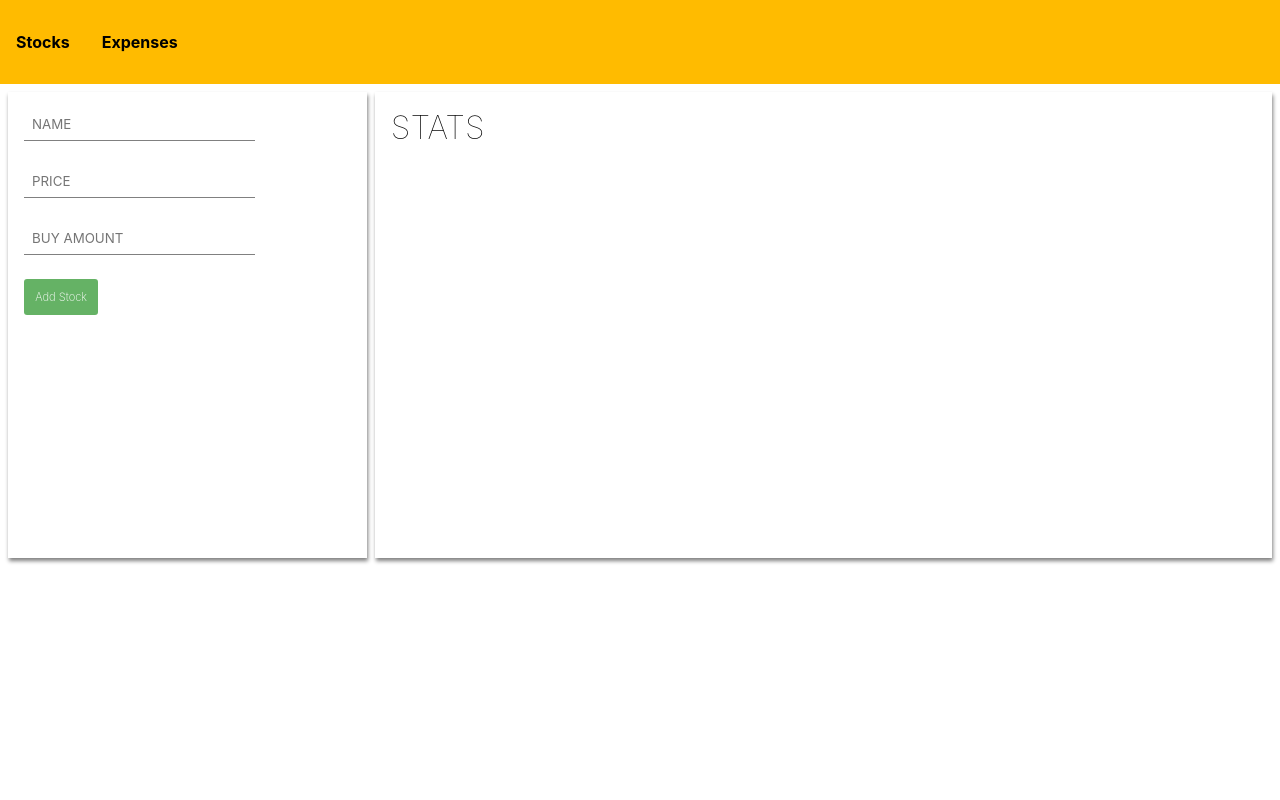
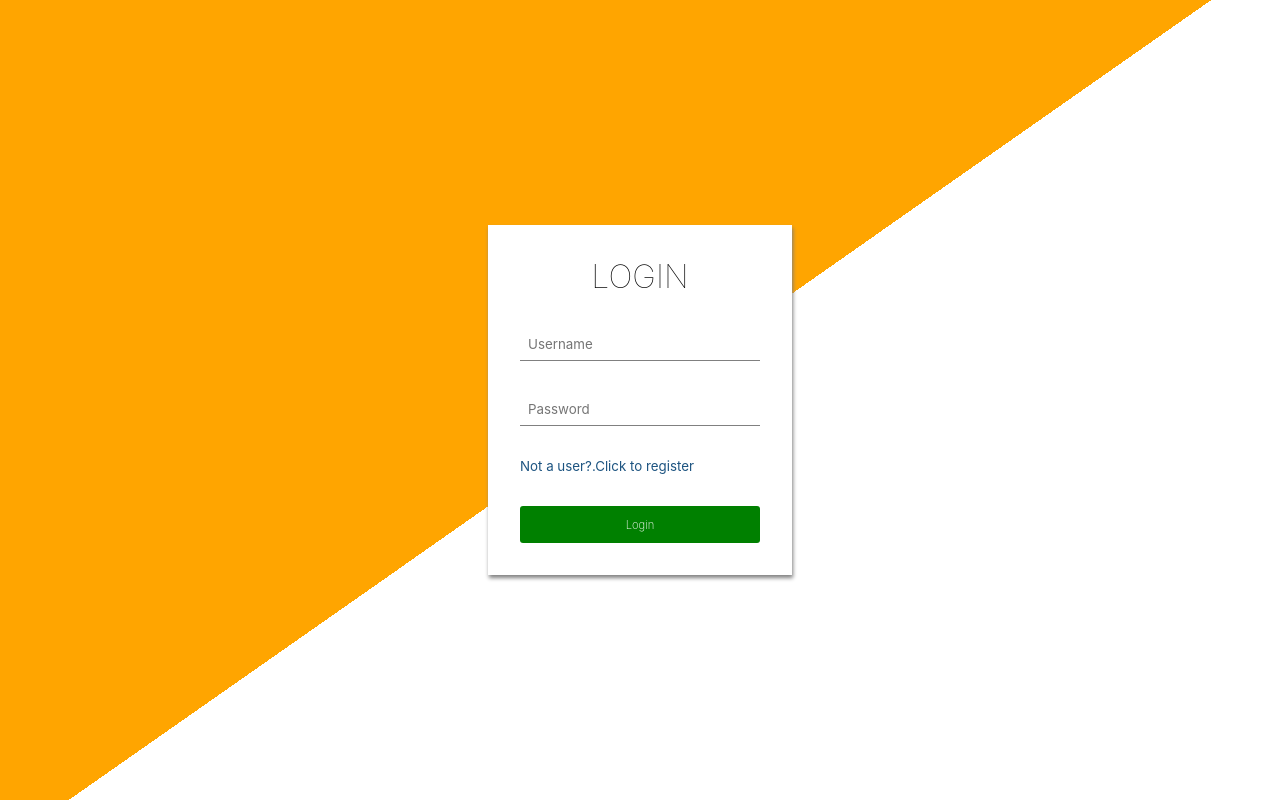
Before and after one commit to Simonanilgeorge/task-tracker-frontend, an Angular app: page / in a window 1280 px wide. Built offline with nearby package versions, Linux system fonts and the light colour scheme; no server answers.

Commit message:
register form

```diff
--- a/src/app/app-routing.module.ts
+++ b/src/app/app-routing.module.ts
@@ -2,9 +2,10 @@ import { NgModule } from '@angular/core';
 import { RouterModule, Routes } from '@angular/router';
 import { StocksComponent } from './components/stocks/stocks.component'
 import { ExpensesComponent } from './components/expenses/expenses.component'
+import {LoginComponent} from './components/login/login.component'
 
 const routes: Routes = [
-  { path: '', pathMatch: 'full', component: StocksComponent },
+  { path: '', pathMatch: 'full', component: LoginComponent },
   {path:'stocks',component:StocksComponent},
   {path:'expenses',component:ExpensesComponent}
 ];
--- a/src/app/components/expenses/expenses.component.ts
+++ b/src/app/components/expenses/expenses.component.ts
@@ -2,6 +2,7 @@ import { Component, OnInit } from '@angular/core';
 import { Validators, FormBuilder, FormArray, FormGroup } from '@angular/forms';
 
 import { ExpensesService } from '../../services/expenses.service'
+import {LoginService} from '../../services/login.service'
 
 @Component({
   selector: 'app-expenses',
@@ -45,10 +46,13 @@ export class ExpensesComponent implements OnInit {
     fruits: this.fb.array([])
   })
 
-  constructor(private fb: FormBuilder, private expensesService: ExpensesService) { }
+  constructor(private fb: FormBuilder, private expensesService: ExpensesService,private loginService:LoginService) { }
+
 
   ngOnInit(): void {
+    this.loginService.checkSessionStorage()
     this.getAllExpenses()
+
   }
 
   get fruits() {
--- a/src/app/components/login/login.component.css
+++ b/src/app/components/login/login.component.css
@@ -0,0 +1,40 @@
+.grid-container {
+  flex: 1;
+background: linear-gradient(145deg, orange 0% 50%,white 50% 100%);
+
+  display: grid;
+  /* grid-template-columns: repeat(1, 0.27fr); */
+  /* grid-template-rows: repeat(1, 0.5fr); */
+  justify-content: center;
+  align-content: center;
+  padding: 1em;
+}
+
+.form {
+  display: grid;
+  grid-template-columns: repeat(1, 1fr);
+  justify-items: stretch;
+  align-content: center;
+  padding: 2em;
+  width:19em;
+  gap:2em;
+}
+/* input,button{
+    border:1px solid black;
+} */
+
+h1{
+    text-align: center;
+
+    position:relative;
+    display: block;
+    /* background:linear-gradient(red,rgb(128, 0, 64)); */
+    /* color:transparent; */
+    /* background-clip: text; */
+
+}
+
+
+input{
+    text-transform: initial;
+}
--- a/src/app/components/login/login.component.html
+++ b/src/app/components/login/login.component.html
@@ -1 +1,30 @@
-<p>login works!</p>
+<div class="container">
+    <app-toast [toast]="toast" (test)="toast.active=$event"></app-toast>
+
+    <div class="grid-container">
+        <span *ngIf="!registerFlag">
+            <div class="form card" [formGroup]="form">
+                <h1>Login</h1>
+                <input type="text" formControlName="username" placeholder="Username">
+                <input type="password" formControlName="password" placeholder="Password">
+
+                <small style="color:rgb(29, 84, 129);cursor: pointer;" (click)="registerFlag=true">Not a user?.Click to register</small>
+                <button class="button submit" (click)="login()">login</button>
+
+            </div>
+        </span>
+        <span *ngIf="registerFlag">
+            <div class="form card" [formGroup]="registerUserForm">
+                <h1>Register User</h1>
+                <input type="text" formControlName="username" placeholder="Username">
+                <input type="password" formControlName="registerPassword" placeholder="Password">
+                <input type="password" formControlName="confirmPassword" placeholder="Confirm Password">
+                <small style="color:red;" *ngIf="confirmPassword.dirty && registerPassword.value!=confirmPassword.value">Passwords do not match</small>
+                <small style="color:rgb(29, 84, 129);cursor: pointer;" (click)="registerFlag=false">Login</small>
+                <button class="button submit" (click)="registerUser()">register user</button>
+            </div>
+        </span>
+    </div>
+
+
+</div>
--- a/src/app/components/login/login.component.ts
+++ b/src/app/components/login/login.component.ts
@@ -1,4 +1,8 @@
 import { Component, OnInit } from '@angular/core';
+import { Validators, FormBuilder, FormArray, FormGroup } from '@angular/forms';
+import { faGrinTongueSquint } from '@fortawesome/free-solid-svg-icons';
+import {LoginService} from '../../services/login.service'
+import { Router, ActivatedRoute, ParamMap } from '@angular/router';
 
 @Component({
   selector: 'app-login',
@@ -7,9 +11,77 @@ import { Component, OnInit } from '@angular/core';
 })
 export class LoginComponent implements OnInit {
 
-  constructor() { }
+  registerFlag:boolean=false
+
+
+  toast = {
+    active: false,
+    message: null,
+    severity: null
+  }
+
+  form=this.fb.group({
+    username:[{value:"",disabled:false},Validators.required],
+    password:[{value:"",disabled:false},Validators.required]
+  })
+
+  registerUserForm=this.fb.group({
+    username:[{value:"",disabled:false},Validators.required],
+    registerPassword:[{value:"",disabled:false},Validators.required],
+    confirmPassword:[{value:"",disabled:false},Validators.required]
+  })
+  constructor(private fb:FormBuilder,private loginService:LoginService,private router:Router) { }
 
   ngOnInit(): void {
   }
 
+  get password(){
+    return this.form.get("password")
+  }
+  get confirmPassword(){
+    return this.registerUserForm.get("confirmPassword")
+  }
+  get registerPassword(){
+    return this.registerUserForm.get("registerPassword")
+  }
+
+
+
+  login(){
+
+    this.loginService.login(this.form.getRawValue()).subscribe((res)=>{
+      console.log(res)
+      if(res.message=="success"){
+        sessionStorage.setItem("token", res.token)
+        this.router.navigate(['stocks'])
+      }
+      else{
+        this.showToastMessage("Invalid credentials","danger")
+      }
+    })
+  }
+
+  registerUser(){
+
+    this.loginService.register(this.registerUserForm.getRawValue()).subscribe((res)=>{
+      this.showToastMessage("User added",res.message)
+      this.registerFlag=false
+    })
+
+
+
+  }
+
+
+    // set attributes for toast message
+    showToastMessage(message, severity) {
+
+      // to detect changes use stringify
+      this.toast = JSON.parse(JSON.stringify({
+        message: message,
+        severity: severity,
+        active: true
+      }))
+
+    }
 }
--- a/src/app/components/nav/nav.component.css
+++ b/src/app/components/nav/nav.component.css
@@ -1,50 +1,62 @@
-
-
-nav{
-
+nav {
   padding: 1em;
   display: flex;
+
+justify-content: space-between;
   background: var(--navbar-bg);
-    gap:2em;
-}
-
-p{
-    /* border:1px solid black; */
-    padding:1em 0;
-    font-weight: bolder;
-    cursor: pointer;
-    position:relative;
-    transition:100ms ease-in-out;
-}
-p::before{
-    position: absolute;
-    content: "";
-    left:0;
-    bottom: 0;
-    width: 0%;
-    height:0.1em;
-    background: #62210d;
-    transition:300ms ease-in-out;
-}
-p:hover{
-    color: #62210d;
-}
-p:hover::before {
-    width: 100%;
+  gap: 2em;
 
 }
 
-.active{
+.main-links{
+
+    display: flex;
+    gap: 2em;
+}
+
+p {
+
+  padding: 1em 0;
+  font-weight: bolder;
+  cursor: pointer;
+  position: relative;
+  transition: 100ms ease-in-out;
+}
+.links::before {
+  position: absolute;
+  content: "";
+  left: 0;
+  bottom: 0;
+  width: 0%;
+  height: 0.1em;
+  background: #62210d;
+  transition: 300ms ease-in-out;
+}
+.links:hover {
+  color: #62210d;
+}
+.links:hover::before {
+  width: 100%;
+}
+
+.active {
   color: #62210d;
   position: relative;
-
 }
-.active::after{
+.active::after {
   position: absolute;
   content: "";
-    left:0;
+  left: 0;
   bottom: 0;
   width: 100%;
-    height:0.1em;
+  height: 0.1em;
   background: #62210d;
 }
+
+.logout {
+color:white;
+}
+
+.logout:hover{
+color: #41555f;
+}
--- a/src/app/components/nav/nav.component.html
+++ b/src/app/components/nav/nav.component.html
@@ -1,6 +1,10 @@
 <nav>
+    <div class="main-links">
     <p class="links" routerLink="/stocks" routerLinkActive="active">Stocks</p>
     <p class="links" routerLink="/expenses" routerLinkActive="active">Expenses</p>
+</div>
+
+    <p class="logout" routerLink="/"  (click)="logout()" >Logout</p>
 
 
 </nav>
--- a/src/app/components/nav/nav.component.ts
+++ b/src/app/components/nav/nav.component.ts
@@ -1,4 +1,5 @@
 import { Component, OnInit } from '@angular/core';
+import {LoginService} from '../../services/login.service'
 
 @Component({
   selector: 'app-nav',
@@ -7,9 +8,15 @@ import { Component, OnInit } from '@angular/core';
 })
 export class NavComponent implements OnInit {
 
-  constructor() { }
+  constructor(private loginService:LoginService) { }
 
   ngOnInit(): void {
   }
 
+
+  logout(){
+    this.loginService.logout()
+  }
+
+
 }
--- a/src/app/components/stocks/stocks.component.ts
+++ b/src/app/components/stocks/stocks.component.ts
@@ -1,6 +1,7 @@
 import { Component, OnInit } from '@angular/core';
 import { StocksService } from '../../services/stocks.service'
 import { Validators, FormBuilder, FormArray, FormGroup } from '@angular/forms';
+import {LoginService} from '../../services/login.service'
 // import { runInThisContext } from 'vm';
 
 @Component({
@@ -68,12 +69,14 @@ export class StocksComponent implements OnInit {
     currentAmount: [{ value: null, disabled: false }, Validators.required]
   })
 
-  constructor(private stockService: StocksService, private fb: FormBuilder) { }
+  constructor(private stockService: StocksService, private fb: FormBuilder,private loginService:LoginService) { }
 
 
 
   ngOnInit(): void {
+    this.loginService.checkSessionStorage()
     this.getAllStocks()
+
   }
 
   get name(): string | any {
--- /dev/null
+++ b/src/app/services/login.service.ts
@@ -0,0 +1,53 @@
+import { Injectable } from '@angular/core';
+import { HttpClient, HttpHeaders } from '@angular/common/http';
+import { Observable, throwError } from 'rxjs';
+import { Router, ActivatedRoute, ParamMap } from '@angular/router';
+
+@Injectable({
+  providedIn: 'root'
+})
+export class LoginService {
+
+  constructor(private http: HttpClient,private router:Router) { }
+
+
+  // this.http.get(url, header)
+  private loginUrl = "http://localhost:5000/api/login"
+  private registerUrl = "http://localhost:5000/api/register"
+
+  login(data): Observable<any> {
+
+
+    return this.http.post(this.loginUrl, data)
+  }
+
+  register(data): Observable<any> {
+
+    return this.http.post(this.registerUrl, data)
+  }
+
+  testGetRegister() {
+    let header = {
+      headers: new HttpHeaders()
+        .set('Authorization', `Bearer ${sessionStorage.getItem("token")}`)
+    }
+    return this.http.get(this.registerUrl, header)
+  }
+
+checkSessionStorage(){
+  if(sessionStorage.getItem("token")){
+    return
+  }
+  else{
+    this.router.navigate(["/"])
+  }
+}
+
+  logout() {
+
+    sessionStorage.removeItem("token")
+
+  }
+
+
+}
```
Also changed, not shown: 1 other file (tests, documents, lock files or other folders). Lines whose indentation alone changed are shown as unchanged.
